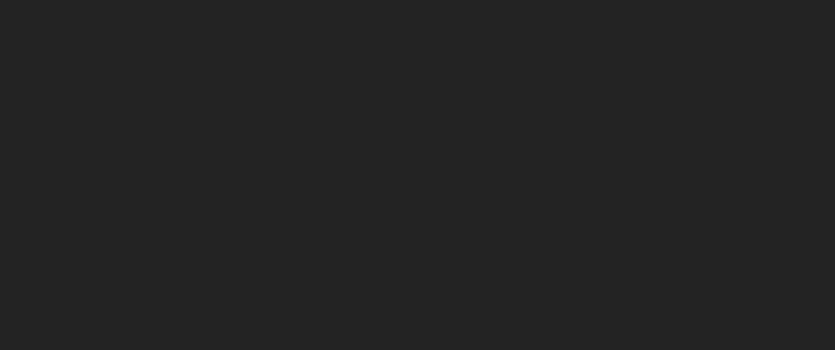
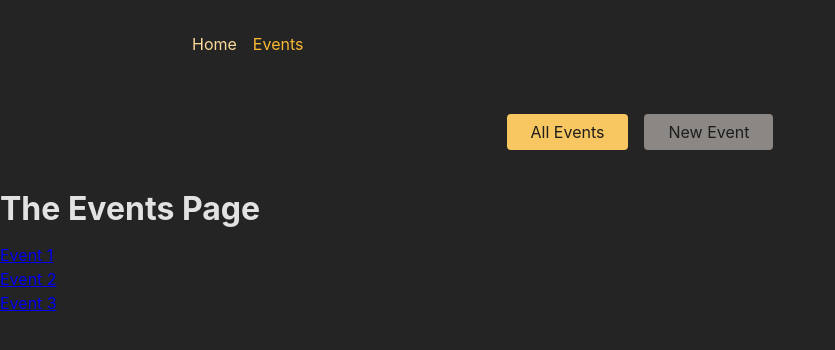
Before and after one commit to indahtheresia/section-22-2, a React (Create React App) app in the folder frontend/: page /events in a window 1280 px wide. Shown: the top 350 px of the page, without its empty margins (0-835 px from the left). Built offline with nearby package versions, Linux system fonts and the light colour scheme.

Commit message:
Practice: project setup

```diff
--- a/frontend/package.json
+++ b/frontend/package.json
@@ -8,6 +8,7 @@
         "@testing-library/user-event": "^14.5.2",
         "react": "^19.0.0",
         "react-dom": "^19.0.0",
+        "react-router-dom": "^7.1.3",
         "react-scripts": "5.0.1",
         "web-vitals": "^1.1.1"
     },
--- a/frontend/src/App.js
+++ b/frontend/src/App.js
@@ -19,9 +19,31 @@
 //    Every list item should include a link to the respective EventDetailPage
 // 7. Output the ID of the selected event on the EventDetailPage
 // BONUS: Add another (nested) layout route that adds the <EventNavigation> component above all /events... page components
+import { createBrowserRouter, RouterProvider } from 'react-router-dom';
+import HomePage from './pages/HomePage';
+import EventsPage from './pages/EventsPage';
+import EventDetailPage from './pages/EventDetailPage';
+import NewEventPage from './pages/NewEventPage';
+import EditEventPage from './pages/EditEventPage';
+import RootLayout from './pages/Root';
+import EventsRootLayout from './pages/EventRoot';
+
+const router = createBrowserRouter([
+  { path: '/', element: <RootLayout />, children: [
+    { index: true, element: <HomePage /> },
+    { path: 'events', element: <EventsRootLayout />, children: [
+      { index: true, element: <EventsPage /> },
+      { path: ':eventId', element: <EventDetailPage /> },
+      { path: 'new', element: <NewEventPage /> },
+      { path: ':eventId/edit', element: <EditEventPage /> },
+    ]},
+
+  ]},
+
+]);
 
 function App() {
-  return <div></div>;
+  return <RouterProvider router={router} />;
 }
 
 export default App;
--- a/frontend/src/components/EventsNavigation.js
+++ b/frontend/src/components/EventsNavigation.js
@@ -1,3 +1,4 @@
+import { NavLink } from 'react-router-dom';
 import classes from './EventsNavigation.module.css';
 
 function EventsNavigation() {
@@ -6,10 +7,10 @@
       <nav>
         <ul className={classes.list}>
           <li>
-            <a href="/events">All Events</a>
+            <NavLink to="/events" className={({ isActive }) => isActive ? classes.active : undefined} end>All Events</NavLink>
           </li>
           <li>
-            <a href="/events/new">New Event</a>
+            <NavLink to="/events/new" className={({ isActive }) => isActive ? classes.active : undefined}>New Event</NavLink>
           </li>
         </ul>
       </nav>
--- a/frontend/src/components/MainNavigation.js
+++ b/frontend/src/components/MainNavigation.js
@@ -1,19 +1,21 @@
+import { NavLink } from 'react-router-dom';
 import classes from './MainNavigation.module.css';
 
 function MainNavigation() {
-  return (
+  return ( <>
     <header className={classes.header}>
       <nav>
         <ul className={classes.list}>
           <li>
-            <a>Home</a>
+            <NavLink to="/" className={({ isActive }) => isActive ? classes.active : undefined} end>Home</NavLink>
           </li>
           <li>
-            <a>Events</a>
+            <NavLink to="/events" className={({ isActive }) => isActive ? classes.active : undefined}>Events</NavLink>
           </li>
         </ul>
       </nav>
     </header>
+  </>
   );
 }
 
--- /dev/null
+++ b/frontend/src/pages/EditEventPage.js
@@ -0,0 +1,5 @@
+function EditEventPage() {
+  return <h1>The Edit Event Page</h1>
+};
+
+export default EditEventPage;
--- /dev/null
+++ b/frontend/src/pages/EventDetailPage.js
@@ -0,0 +1,12 @@
+import { useParams } from "react-router-dom";
+
+function EventDetailPage() {
+  const params = useParams();
+
+  return <>
+    <h1>The Event Detail Page</h1>
+    <p>Event ID: {params.eventId}</p>
+  </>
+};
+
+export default EventDetailPage;
--- /dev/null
+++ b/frontend/src/pages/EventRoot.js
@@ -0,0 +1,13 @@
+import { Outlet } from "react-router-dom";
+import EventsNavigation from "../components/EventsNavigation";
+
+function EventsRootLayout() {
+  return (
+    <>
+      <EventsNavigation />
+      <Outlet />
+    </>
+  )
+};
+
+export default EventsRootLayout;
--- /dev/null
+++ b/frontend/src/pages/EventsPage.js
@@ -0,0 +1,20 @@
+import { Link } from "react-router-dom";
+
+const DUMMY_EVENTS = [
+  { id: 'e1', title: 'Event 1'},
+  { id: 'e2', title: 'Event 2'},
+  { id: 'e3', title: 'Event 3'},
+];
+
+function EventsPage() {
+  return (<>
+    <h1>The Events Page</h1>
+    <ul>
+      {DUMMY_EVENTS.map(event => <li key={event.id}>
+        <Link to={event.id}>{event.title}</Link>
+      </li>)}
+    </ul>
+  </>
+)};
+
+export default EventsPage;
--- /dev/null
+++ b/frontend/src/pages/HomePage.js
@@ -0,0 +1,5 @@
+function HomePage() {
+  return <h1>My Home Page</h1>;
+};
+
+export default HomePage;
--- /dev/null
+++ b/frontend/src/pages/NewEventPage.js
@@ -0,0 +1,5 @@
+function NewEventPage() {
+  return <h1>The New Event Page</h1>
+};
+
+export default NewEventPage;
--- /dev/null
+++ b/frontend/src/pages/Root.js
@@ -0,0 +1,13 @@
+import { Outlet } from "react-router-dom";
+import MainNavigation from "../components/MainNavigation";
+
+function RootLayout() {
+  return <>
+    <MainNavigation />
+    <main>
+      <Outlet />
+    </main>
+  </>
+};
+
+export default RootLayout;
```
Also changed, not shown: 1 other file (tests, documents, lock files or other folders).
